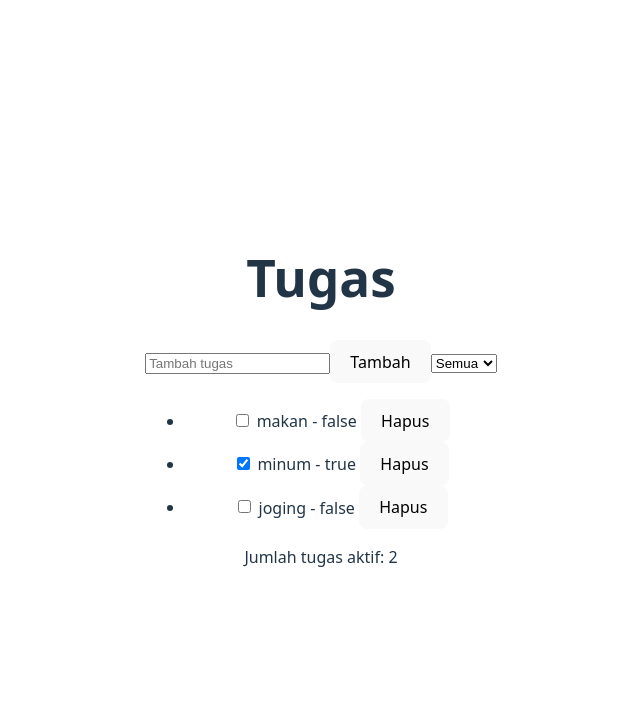
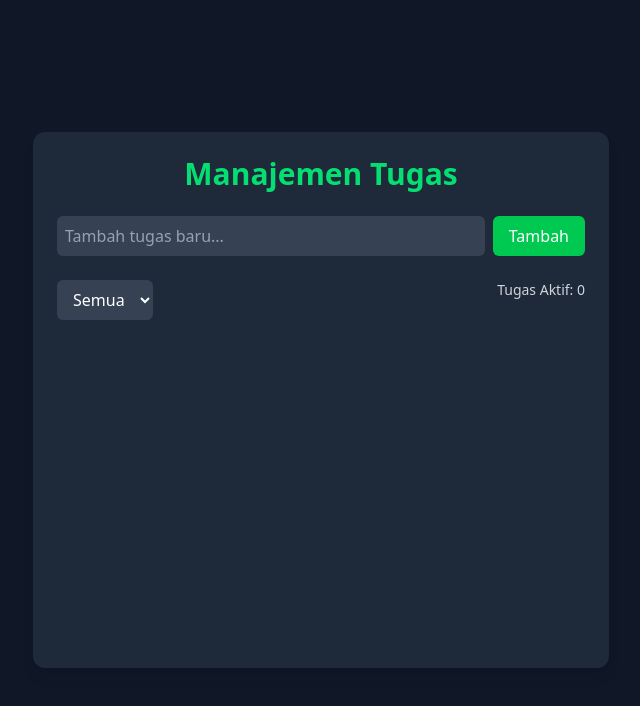
Before and after one commit to Ibrahimovic99/32-pbk-uts-233510201, a Vue app: page / in a window 1280 px wide. Shown: the top 706 px of the page, without its empty margins (319-959 px from the left). Built offline with nearby package versions, Linux system fonts and the light colour scheme.

Commit message:
styling and finishing

```diff
--- a/package.json
+++ b/package.json
@@ -9,6 +9,8 @@
     "preview": "vite preview"
   },
   "dependencies": {
+    "@tailwindcss/vite": "^4.1.5",
+    "tailwindcss": "^4.1.5",
     "vue": "^3.5.13"
   },
   "devDependencies": {
--- a/src/App.vue
+++ b/src/App.vue
@@ -1,22 +1,18 @@
 <script setup>
 import { ref, computed } from 'vue'
 
-const tugas = ref([
-  { id: 1, text: 'makan', status: false },
-  { id: 2, text: 'minum', status: true },
-  { id: 3, text: 'joging', status: false },
-])
+const tugas = ref([])
 const input = ref('')
 const filterr = ref('all')
 
 const jumlahTugas = computed(() => {
-  return tugas.value.filter((tugas) => tugas.status === false).length
+  return tugas.value.filter((tugas) => !tugas.status).length
 })
 
 function tambahTugas() {
-  if (input.value !== '') {
+  if (input.value.trim() !== '') {
     tugas.value.push({
-      id: tugas.value.length + 1,
+      id: Date.now(),
       text: input.value,
       status: false
     })
@@ -29,36 +25,79 @@ const hapusTugas = (id) => {
 }
 
 const filterTugas = computed(() => {
-  if (filterr.value === 'all') {
-    return tugas.value
-  } else if (filterr.value === 'active') {
-    return tugas.value.filter((tugas) => tugas.status === false)
-  } else if (filterr.value === 'completed') {
-    return tugas.value.filter((tugas) => tugas.status === true)
-  }
+  if (filterr.value === 'all') return tugas.value
+  if (filterr.value === 'active') return tugas.value.filter((t) => !t.status)
+  if (filterr.value === 'completed') return tugas.value.filter((t) => t.status)
 })
-
 </script>
 
 <template>
-  <div>
-    <h1>Tugas</h1>
-    <input type="text" @keyup.enter="tambahTugas" v-model="input" placeholder="Tambah tugas">
-    <button @click="tambahTugas">Tambah</button>
-    <select v-model="filterr">
+  <div class="min-h-screen bg-gray-900 text-white flex items-center justify-center p-6">
+    <div class="w-full max-w-xl bg-gray-800 rounded-xl shadow-lg p-6 space-y-6">
+      <h1 class="text-3xl font-bold text-green-400 text-center">Manajemen Tugas</h1>
+
+      <div class="flex gap-2">
+        <input
+          v-model="input"
+          @keyup.enter="tambahTugas"
+          placeholder="Tambah tugas baru..."
+          class="flex-1 p-2 rounded-md bg-gray-700 text-white placeholder-gray-400 focus:outline-none focus:ring-2 focus:ring-green-400"
+        />
+        <button
+          @click="tambahTugas"
+          class="bg-green-500 hover:bg-green-600 px-4 py-2 rounded-md font-medium transition"
+        >
+          Tambah
+        </button>
+      </div>
+
+      <div class="flex justify-between">
+        <select
+          v-model="filterr"
+          class="bg-gray-700 text-white px-3 py-2 rounded-md focus:outline-none focus:ring-2 focus:ring-green-400"
+        >
           <option value="all">Semua</option>
           <option value="active">Aktif</option>
           <option value="completed">Selesai</option>
         </select>
-    <ul>
-      <li v-for="tugas in filterTugas" :key="tugas.id">
-        <input type="checkbox" v-model="tugas.status">
-        {{ tugas.text }} - {{ tugas.status }}
-        <button @click="hapusTugas(tugas.id)">Hapus</button>
+        <p class="text-sm text-gray-300">Tugas Aktif: {{ jumlahTugas }}</p>
+      </div>
+
+      <ul class="space-y-3 h-75 overflow-y-auto pr-2">
+        <li
+          v-for="tugas in filterTugas"
+          :key="tugas.id"
+          class="flex justify-between items-center bg-gray-700 px-4 py-2 rounded-md"
+        >
+          <div class="flex items-center gap-3">
+            <input
+              type="checkbox"
+              v-model="tugas.status"
+              class="accent-green-500 w-5 h-5"
+            />
+            <span :class="{ 'line-through text-gray-400': tugas.status }">
+              {{ tugas.text }}
+            </span>
+          </div>
+          <button
+            @click="hapusTugas(tugas.id)"
+            class="text-red-400 hover:text-red-600 font-bold"
+          >
+            Hapus
+          </button>
         </li>
       </ul>
-    <p>Jumlah tugas aktif: {{ jumlahTugas }}</p>
+    </div>
   </div>
 </template>
 
-<style scoped></style>
+<style scoped>
+/* Optional: custom scrollbar */
+ul::-webkit-scrollbar {
+  width: 6px;
+}
+ul::-webkit-scrollbar-thumb {
+  background-color: #4ade80;
+  border-radius: 6px;
+}
+</style>
--- a/src/style.css
+++ b/src/style.css
@@ -1,79 +1 @@
-:root {
-  font-family: system-ui, Avenir, Helvetica, Arial, sans-serif;
-  line-height: 1.5;
-  font-weight: 400;
-
-  color-scheme: light dark;
-  color: rgba(255, 255, 255, 0.87);
-  background-color: #242424;
-
-  font-synthesis: none;
-  text-rendering: optimizeLegibility;
-  -webkit-font-smoothing: antialiased;
-  -moz-osx-font-smoothing: grayscale;
-}
-
-a {
-  font-weight: 500;
-  color: #646cff;
-  text-decoration: inherit;
-}
-a:hover {
-  color: #535bf2;
-}
-
-body {
-  margin: 0;
-  display: flex;
-  place-items: center;
-  min-width: 320px;
-  min-height: 100vh;
-}
-
-h1 {
-  font-size: 3.2em;
-  line-height: 1.1;
-}
-
-button {
-  border-radius: 8px;
-  border: 1px solid transparent;
-  padding: 0.6em 1.2em;
-  font-size: 1em;
-  font-weight: 500;
-  font-family: inherit;
-  background-color: #1a1a1a;
-  cursor: pointer;
-  transition: border-color 0.25s;
-}
-button:hover {
-  border-color: #646cff;
-}
-button:focus,
-button:focus-visible {
-  outline: 4px auto -webkit-focus-ring-color;
-}
-
-.card {
-  padding: 2em;
-}
-
-#app {
-  max-width: 1280px;
-  margin: 0 auto;
-  padding: 2rem;
-  text-align: center;
-}
-
-@media (prefers-color-scheme: light) {
-  :root {
-    color: #213547;
-    background-color: #ffffff;
-  }
-  a:hover {
-    color: #747bff;
-  }
-  button {
-    background-color: #f9f9f9;
-  }
-}
+@import "tailwindcss";
--- a/vite.config.js
+++ b/vite.config.js
@@ -1,7 +1,10 @@
 import { defineConfig } from 'vite'
 import vue from '@vitejs/plugin-vue'
+import tailwindcss from '@tailwindcss/vite'
 
 // https://vite.dev/config/
 export default defineConfig({
-  plugins: [vue()],
+  plugins: [vue(),
+    tailwindcss()
+  ],
 })
```
Also changed, not shown: 1 other file (tests, documents, lock files or other folders). Lines whose indentation alone changed are shown as unchanged.
